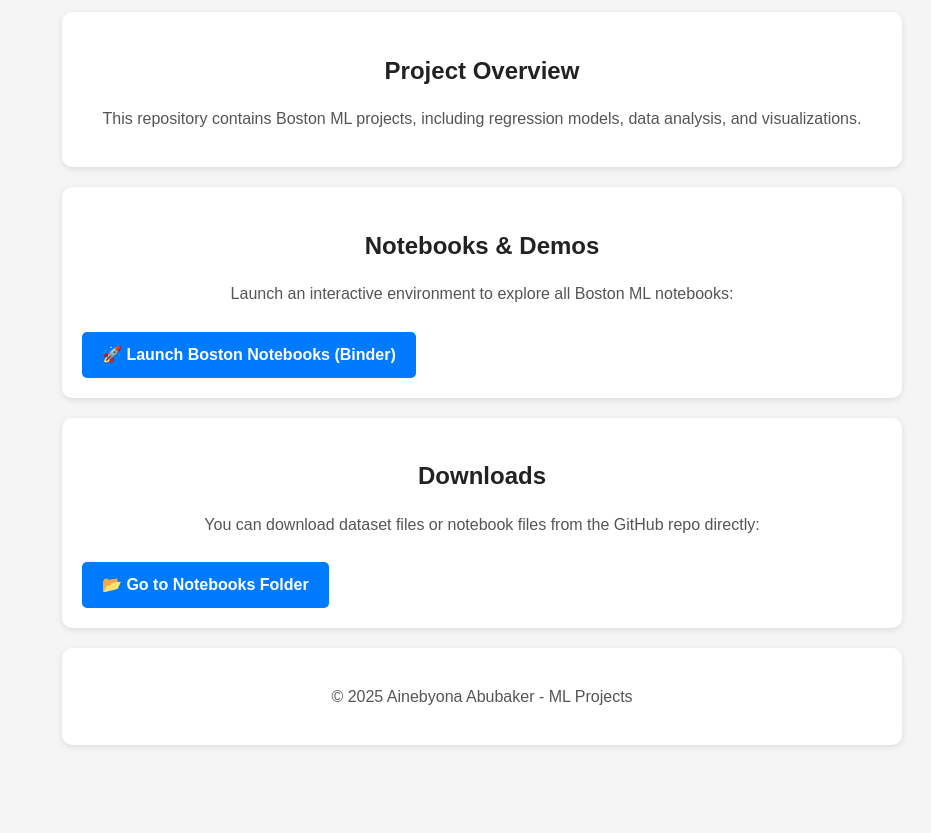
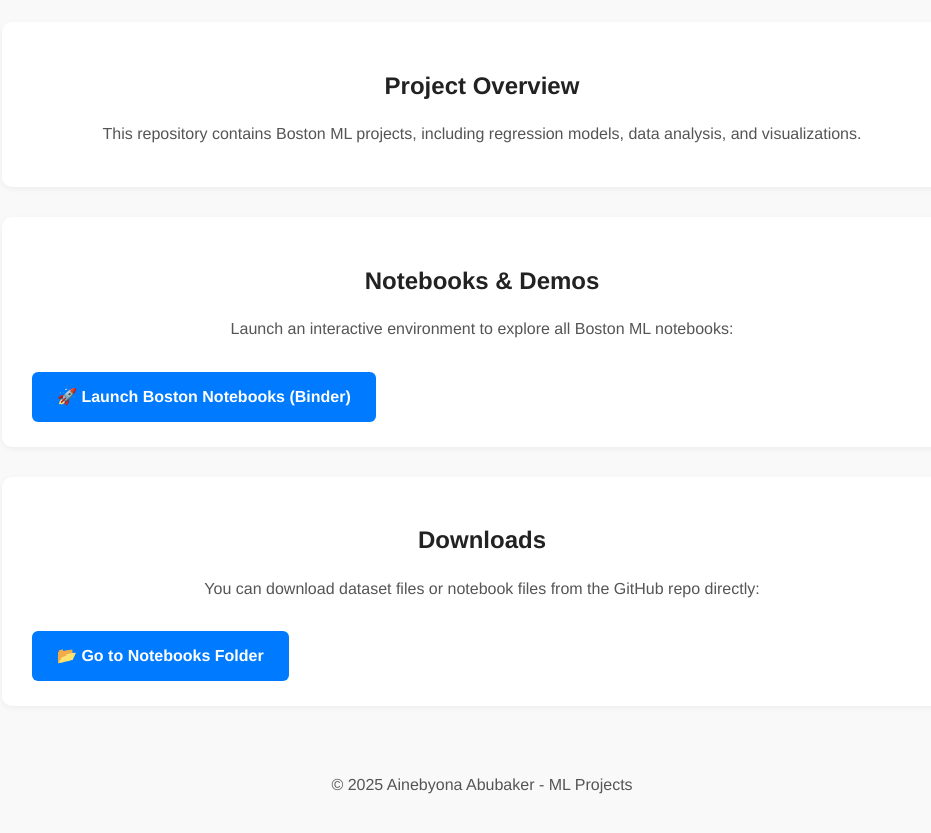
Before and after one commit to kenbaker-gif/ML-Projects, a plain HTML site: page index.html in a window 1280 px wide. Shown: the part 89-922 px from the top of the page, without its empty margins (158-1089 px from the left). Before the commit the page ends 854 px from the top, so only its background shows below. Drawn offline with Linux system fonts and the light colour scheme.

Commit message:
Updated the index and css

```diff
--- a/index.html
+++ b/index.html
@@ -3,43 +3,8 @@
 <head>
   <meta charset="UTF-8">
   <meta name="viewport" content="width=device-width, initial-scale=1.0">
+  <title>ML Projects - Boston Notebooks</title>
   <link rel="stylesheet" href="style.css">
-  <title>ML Projects - Boston Notebooks</title>
-  <style>
-    body {
-      font-family: Arial, sans-serif;
-      margin: 20px;
-      background-color: #f5f5f5;
-      color: #333;
-    }
-    h1, h2 {
-      text-align: center;
-    }
-    .section {
-      background-color: #fff;
-      padding: 20px;
-      margin: 20px auto;
-      border-radius: 10px;
-      box-shadow: 0 2px 6px rgba(0,0,0,0.1);
-      max-width: 800px;
-    }
-    .btn {
-      display: inline-block;
-      padding: 10px 20px;
-      margin-top: 10px;
-      background-color: #007bff;
-      color: #fff;
-      text-decoration: none;
-      border-radius: 5px;
-      transition: background 0.3s;
-    }
-    .btn:hover {
-      background-color: #0056b3;
-    }
-    p {
-      text-align: center;
-    }
-  </style>
 </head>
 <body>
   <h1>ML Projects</h1>
@@ -49,7 +14,7 @@
     <p>This repository contains Boston ML projects, including regression models, data analysis, and visualizations.</p>
   </div>
 
-  <div class="section">
+  <div class="section notebooks">
     <h2>Notebooks & Demos</h2>
     <p>Launch an interactive environment to explore all Boston ML notebooks:</p>
     <a href="https://mybinder.org/v2/gh/kenbaker-gif/ML-Projects/HEAD?filepath=Boston/Notebooks"
@@ -67,7 +32,7 @@
     </a>
   </div>
 
-  <footer class="section">
+  <footer>
     <p>&copy; 2025 Ainebyona Abubaker - ML Projects</p>
   </footer>
 </body>
```
